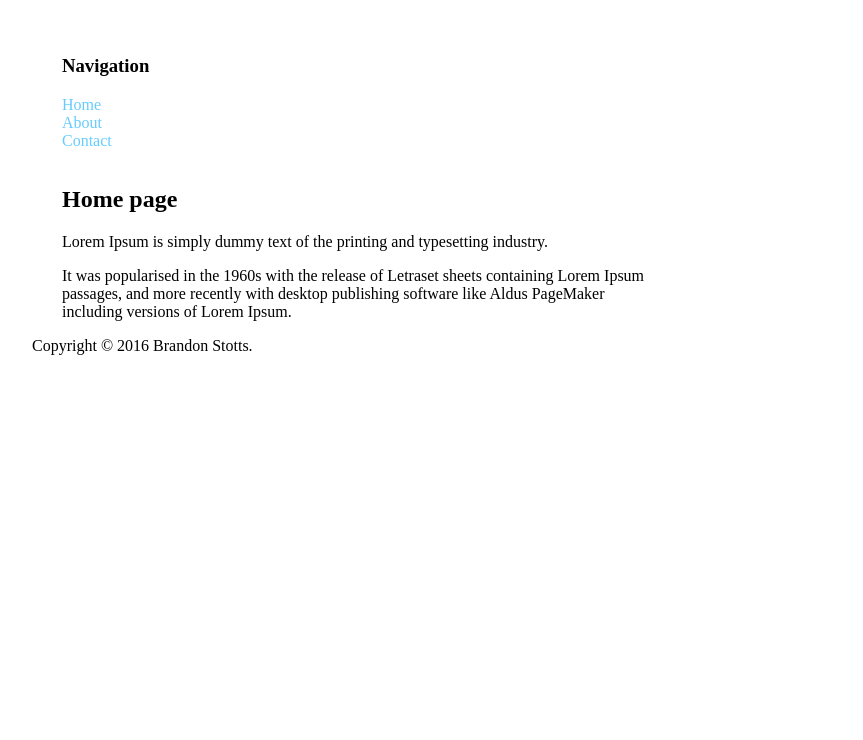
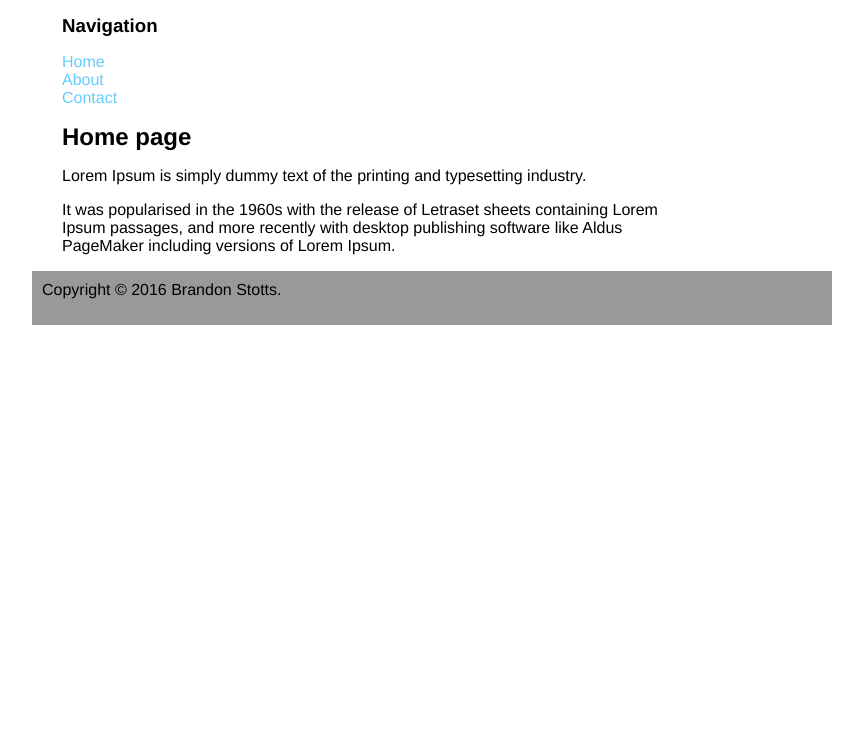
Before and after one commit to brandonstotts/css_tutorial, a plain HTML site: page index.html in a window 1280 px wide. Shown: the part 60-800 px from the top of the page, without its empty margins (208-1071 px from the left). Drawn offline with Linux system fonts and the light colour scheme.

Commit message:
Final Version of Site.

```diff
--- a/style.css
+++ b/style.css
@@ -1,10 +1,15 @@
 body {
 	background-color: : #EEE;
+	font-family: Helvetica, Arial, sans-serif;
 }
 
 a {
 	text-decoration: none;
 	color: #66CCFF;
+}
+
+h1, h2, h3 {
+	margin: 0;
 }
 
 #container {
@@ -45,4 +50,8 @@ a {
 
 #footer {
 	clear: both;
+	padding: 10px;
+	background-color: #999999;
+	color: white
+	text-align: right;
 }
```
